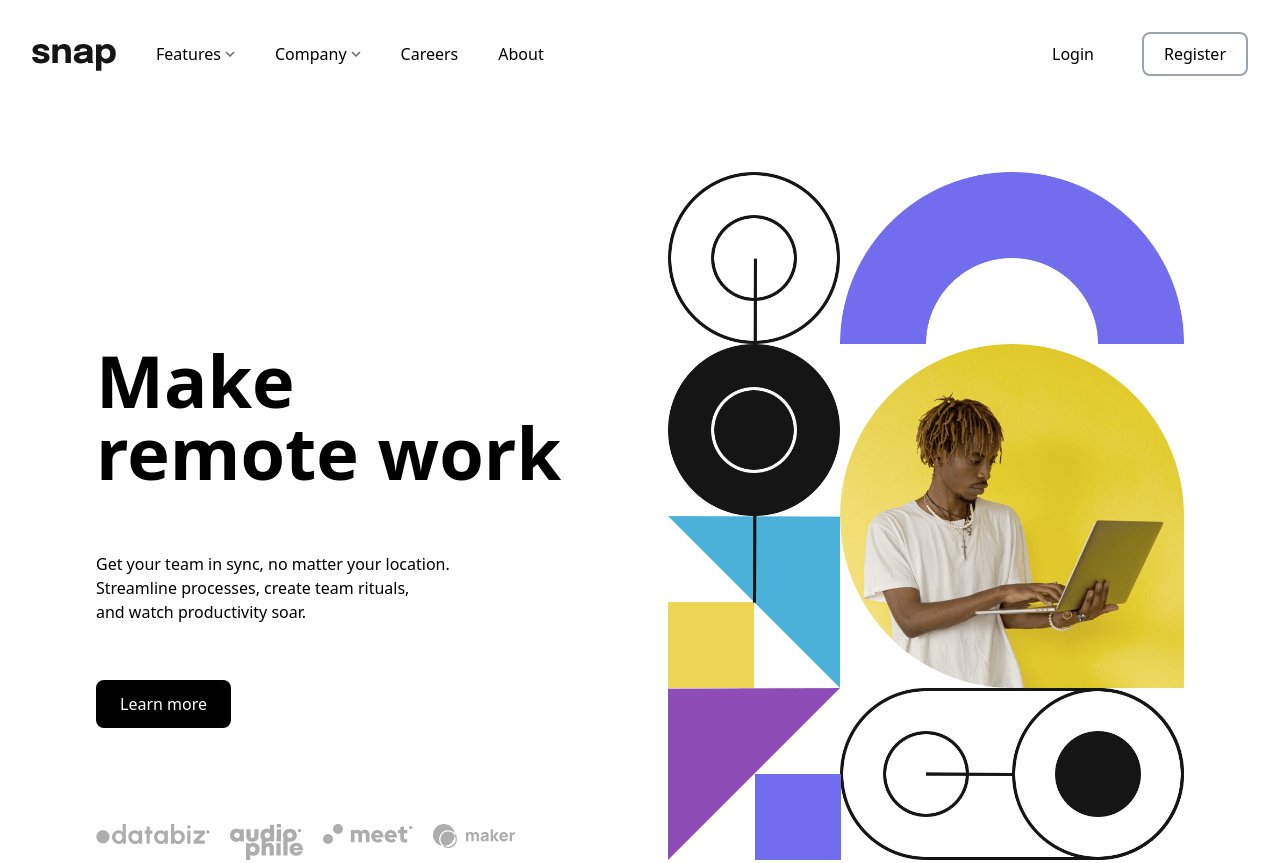
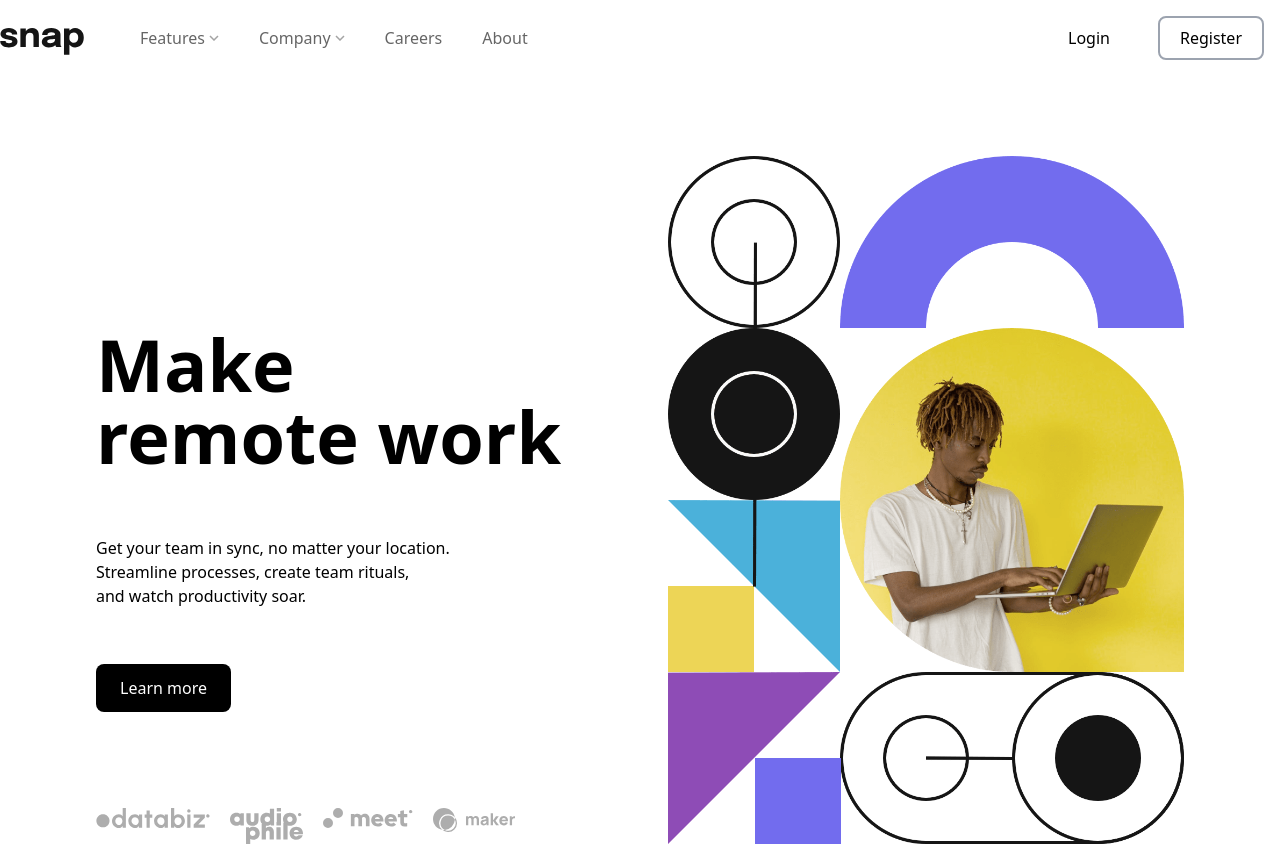
Before and after one commit to Yarden-Tal/Tailwind-with-dropdown, a website: page public/index.html in a window 1280 px wide. Shown: the top 863 px of the page. Drawn offline with Linux system fonts and the light colour scheme.

Commit message:
navbar improvements

```diff
--- a/public/index.html
+++ b/public/index.html
@@ -15,29 +15,31 @@
 </head>
 <body>
 <!-- Navbar -->
-<nav class="m-8 mb-20">
+<nav class="m-4 mb-0">
   <!-- Container -->
-  <div class="container flex justify-between items-center">
+  <div class="container flex justify-between items-center mx-auto">
     <!-- Left nav group -->
     <div>
       <ul class="list-none flex items-center gap-10">
-        <div class="mt-1.5">
-          <img src="./assets/images/logo.svg" alt="snap logo">
-        </div>
-        <div class="flex gap-1 items-center">
-          <li>Features</li>
+        <li class="cursor-pointer">
+          <div class="mt-1.5 relative right-4">
+            <img src="./assets/images/logo.svg" alt="snap">
+          </div>
+        </li>
+        <li class="cursor-pointer opacity-60 flex gap-1 items-center hover:opacity-100 font-medium">
+          <p>Features</p>
           <div>
-            <img src="./assets/images/icon-arrow-down.svg" alt="down arrow">
+            <img src="./assets/images/icon-arrow-down.svg" alt="arrow">
           </div>
-        </div>
-        <div class="flex gap-1 items-center">
-          <li>Company</li>
+        </li>
+        <li class="cursor-pointer opacity-60 flex gap-1 items-center hover:opacity-100 font-medium">
+          <p>Company</p>
           <div>
-            <img src="./assets/images/icon-arrow-down.svg" alt="down arrow">
+            <img src="./assets/images/icon-arrow-down.svg" alt="arrow">
           </div>
-        </div>
-        <li>Careers</li>
-        <li>About</li>
+        </li>
+        <li class="cursor-pointer opacity-60 hover:opacity-100 font-medium">Careers</li>
+        <li class="cursor-pointer opacity-60 hover:opacity-100 font-medium">About</li>
       </ul>
     </div>
     <!-- Right nav group -->
```
Also changed, not shown: public/css/main.css.
